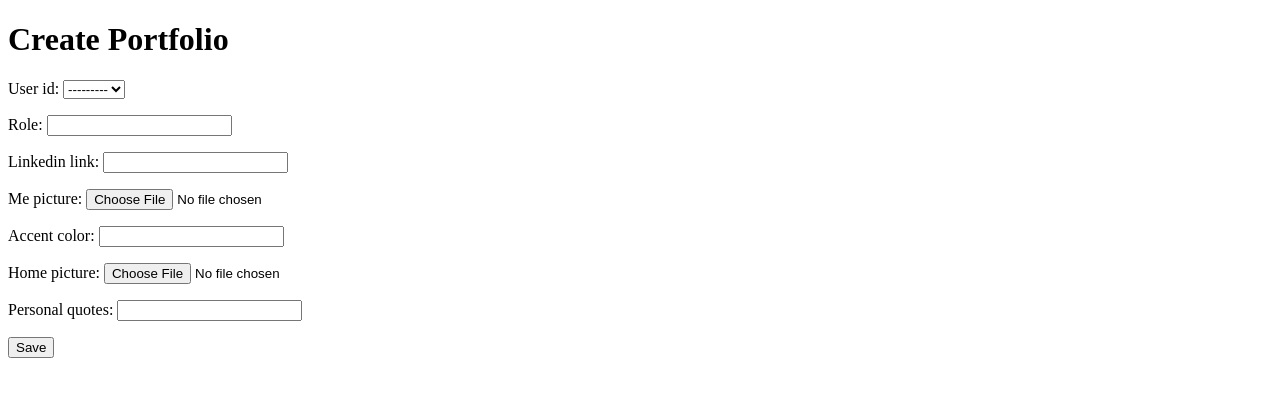
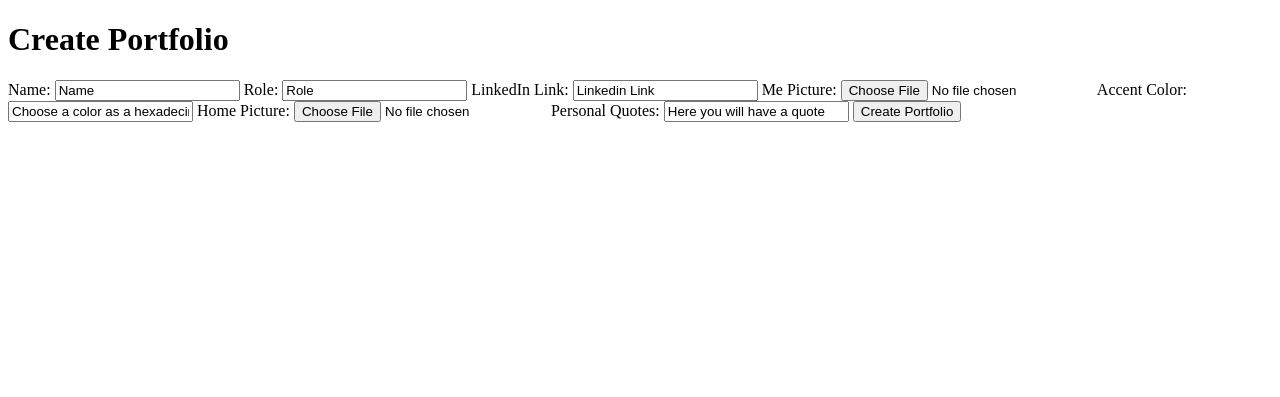
Before and after one commit to alinelmuller/dev-portfolio, a Django app: page /cms/ in a window 1280 px wide. Shown: the top 397 px of the page. Run offline with Django 5.2, Linux system fonts and the light colour scheme; data that the repository does not hold is empty.

Commit message:
form with values

```diff
--- a/main_app/models.py
+++ b/main_app/models.py
@@ -3,12 +3,28 @@ from django.contrib.auth.models import User
 
 class Portfolio(models.Model):
     user_id = models.ForeignKey(User, on_delete=models.CASCADE)
+    name = models.CharField(max_length=100)
     role = models.CharField(max_length=100)
     linkedin_link = models.URLField(max_length=200)
     me_picture = models.ImageField(upload_to='me_pictures/')
     accent_color = models.CharField(max_length=7)  # Hexadecimal color
     home_picture = models.ImageField(upload_to='home_pictures/')
     personal_quotes = models.CharField(max_length=250)
+
+    def edit_portfolio(self, role=None, linkedin_link=None, me_picture=None, accent_color=None, home_picture=None, personal_quotes=None):
+        if role is not None:
+            self.role = role
+        if linkedin_link is not None:
+            self.linkedin_link = linkedin_link
+        if me_picture is not None:
+            self.me_picture = me_picture
+        if accent_color is not None:
+            self.accent_color = accent_color
+        if home_picture is not None:
+            self.home_picture = home_picture
+        if personal_quotes is not None:
+            self.personal_quotes = personal_quotes
+        self.save()
 
     def __str__(self):
         return self.role
--- a/main_app/templates/cms/index.html
+++ b/main_app/templates/cms/index.html
@@ -7,8 +7,22 @@
     <h1>Create Portfolio</h1>
     <form method="post" enctype="multipart/form-data">
         {% csrf_token %}
-        {{ form.as_p }}
-        <button type="submit">Save</button>
+        <input type="hidden" name="user_id" value="{{ request.user.id }}">
+        <label for="name">Name:</label>
+        <input type="text" name="name" id="name" value="Name">
+        <label for="role">Role:</label>
+        <input type="text" name="role" id="role" value="Role">
+        <label for="linkedin_link">LinkedIn Link:</label>
+        <input type="url" name="linkedin_link" id="linkedin_link" value="Linkedin Link">
+        <label for="me_picture">Me Picture:</label>
+        <input type="file" name="me_picture" id="me_picture">
+        <label for="accent_color">Accent Color:</label>
+        <input type="text" name="accent_color" id="accent_color" value="Choose a color as a hexadecimal value">
+        <label for="home_picture">Home Picture:</label>
+        <input type="file" name="home_picture" id="home_picture">
+        <label for="personal_quotes">Personal Quotes:</label>
+        <input type="text" name="personal_quotes" id="personal_quotes" value="Here you will have a quote">
+        <button type="submit">Create Portfolio</button>
     </form>
 
     <!-- <h1>Add Skills</h1>
--- a/main_app/views.py
+++ b/main_app/views.py
@@ -19,18 +19,28 @@ def portfolio_index(request):
 
 def create_portfolio(request):
     if request.method == 'POST':
-        portfolio_form = PortfolioForm(request.POST, request.FILES)
-        skills_form = SkillsForm(request.POST)
-        if portfolio_form.is_valid() and skills_form.is_valid():
-            portfolio = portfolio_form.save()
-            skill = skills_form.save(commit=False)
-            skill.portfolio = portfolio
-            skill.save()
-            return redirect('portfolio_list')
-    else:
-        portfolio_form = PortfolioForm()
-        skills_form = SkillsForm()
-    return render(request, 'cms/index.html', {'form': portfolio_form, 'skills_form': skills_form})
+        user = User.objects.get(id=request.POST['user_id'])
+        name = request.POST['name']
+        role = request.POST['role']
+        linkedin_link = request.POST['linkedin_link']
+        me_picture = request.FILES['me_picture']
+        accent_color = request.POST['accent_color']
+        home_picture = request.FILES['home_picture']
+        personal_quotes = request.POST['personal_quotes']
+
+        portfolio = Portfolio(
+            user_id=user,
+            name=name,
+            role=role,
+            linkedin_link=linkedin_link,
+            me_picture=me_picture,
+            accent_color=accent_color,
+            home_picture=home_picture,
+            personal_quotes=personal_quotes
+        )
+        portfolio.save()
+
+    return render(request, 'cms/index.html')
 
 def user_list(request):
     users = User.objects.all()
--- a/portfolio/settings.py
+++ b/portfolio/settings.py
@@ -55,7 +55,7 @@ ROOT_URLCONF = 'portfolio.urls'
 TEMPLATES = [
     {
         'BACKEND': 'django.template.backends.django.DjangoTemplates',
-        'DIRS': [],
+        'DIRS': [BASE_DIR / 'templates'],
         'APP_DIRS': True,
         'OPTIONS': {
             'context_processors': [
```
Also changed, not shown: home_pictures/AA24199C-0596-44F9-B327-EB2DEEAE7C69_1_105_c.jpeg (added), home_pictures/AA24199C-0596-44F9-B327-EB2DEEAE7C69_1_105_c_NBtFFN3.jpeg (added), main_app/migrations/0003_remove_portfolio_age_remove_portfolio_breed_and_more.py (added), main_app/templates/users/me.html (added), me_pictures/AAF1B41F-5A6E-43D5-B666-FDF3040B0D64_4_5005_c.jpeg (added), me_pictures/AAF1B41F-5A6E-43D5-B666-FDF3040B0D64_4_5005_c_su7hiIO.jpeg (added).
